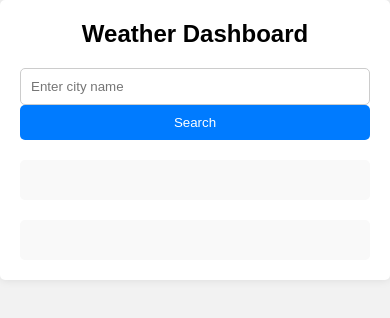
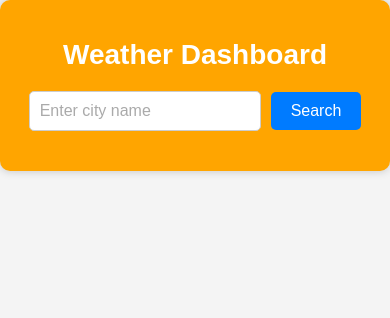
Before and after one commit to wormlippedstrombie/Weather-Dashboard, a plain HTML site: page index.html in a window 390 px wide. Drawn offline with Linux system fonts and the light colour scheme.

Commit message:
styling has been updated

```diff
--- a/assets/CSS/styles.css
+++ b/assets/CSS/styles.css
@@ -1,98 +1,93 @@
-/* Reset default margin and padding for all elements */
-* {
+body {
+    font-family: Arial, sans-serif;
+    background-color: #f4f4f4;
     margin: 0;
     padding: 0;
-    box-sizing: border-box;
-}
-
-body {
-    font-family: Arial, sans-serif;
-    background-color: #f2f2f2;
 }
 
 .container {
-    max-width: 800px;
+    max-width: 600px;
     margin: 0 auto;
+    background-color:  #FFA500;
     padding: 20px;
-    background-color: white;
-    border-radius: 5px;
-    box-shadow: 0 0 10px rgba(0, 0, 0, 0.1);
+    border-radius: 10px;
+    box-shadow: 0 0 10px rgba(0, 0, 0, 0.2);
+    text-align: center;
 }
 
 h1 {
-    font-size: 24px;
+    font-size: 28px;
     margin-bottom: 20px;
-    text-align: center;
+    color: #fff; /* White text color for headings */
 }
 
-form {
+#search-form {
     display: flex;
-    margin-bottom: 20px;
+    justify-content: center;
+    align-items: center;
+    margin: 20px 0;
 }
 
-input[type="text"] {
-    flex: 1;
+#city-input {
+    width: 60%;
     padding: 10px;
     border: 1px solid #ccc;
-    border-radius: 5px 0 0 5px;
+    border-radius: 5px;
+    font-size: 16px;
+    margin-right: 10px;
 }
 
 button {
     padding: 10px 20px;
-    background-color: #007bff;
+    background-color: #007BFF;
     border: none;
-    border-radius: 0 5px 5px 0;
-    color: white;
+    color: #fff;
+    border-radius: 5px;
     cursor: pointer;
+    font-size: 16px;
 }
 
-button:hover {
-    background-color: #0056b3;
+#city-input::placeholder {
+    color: #aaa;
 }
 
 #current-weather {
-    padding: 20px;
-    background-color: #f9f9f9;
-    border-radius: 5px;
-    margin-bottom: 20px;
-    text-align: center; /* Center text in current-weather div */
+    margin: 20px 0;
 }
 
-#forecast {
-    display: flex;
-    flex-wrap: wrap; /* Allow forecast items to wrap to the next line on smaller screens */
-    justify-content: space-between;
-    background-color: #f9f9f9;
-    border-radius: 5px;
-    padding: 20px;
+#current-weather h2 {
+    font-size: 24px;
+    color: #fff; /* White text color for headings */
 }
 
-.forecast-card {
-    flex-basis: calc(33.33% - 10px); /* Set width for each forecast card, accounting for margins */
-    text-align: center;
-    margin-bottom: 10px; /* Add spacing between forecast cards */
+#current-weather p {
+    font-size: 18px;
+    color: #eee; /* Light gray text color for content */
+    margin: 10px 0;
 }
 
-#search-suggestions {
-    display: none;
+#weather-forecast {
+    margin-top: 20px;
 }
 
-/* Responsive styles */
-@media screen and (max-width: 600px) {
-    form {
-        flex-direction: column;
-    }
+.forecast-item {
+    display: inline-block;
+    width: 30%;
+    background-color: #007BFF; /* Updated to blue for forecast boxes */
+    border: none; /* No border */
+    border-radius: 5px;
+    margin: 5px;
+    padding: 10px;
+    text-align: center;
+    box-shadow: 3px 3px 5px rgba(0, 0, 0, 0.1); /* Added drop shadow */
+}
 
-    input[type="text"], button {
-        width: 100%;
-        border-radius: 5px;
-    }
+.forecast-item p {
+    font-size: 16px;
+    color: #fff; /* White text color for content */
+}
 
-    #forecast {
-        flex-direction: column;
-    }
-
-    .forecast-card {
-        flex-basis: 100%; /* Full width for forecast cards on smaller screens */
-    }
+img {
+    max-width: 100px;
+    max-height: 100px;
 }
```
